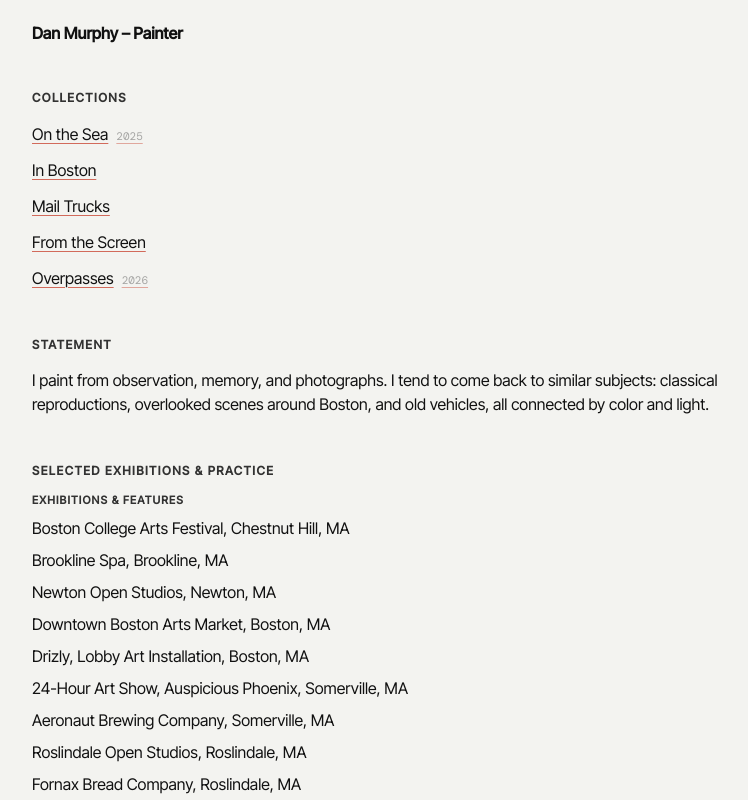
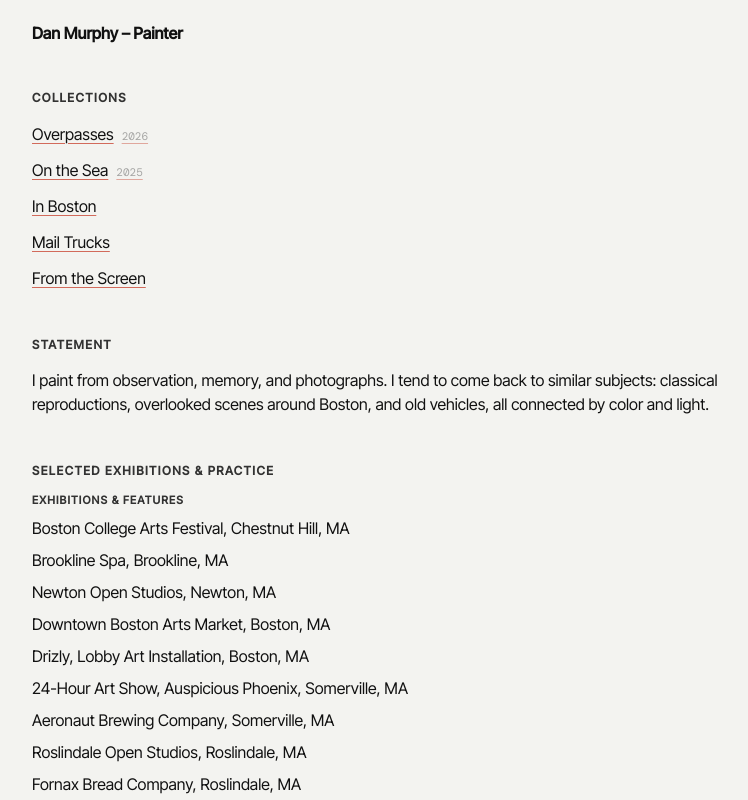
Before and after one commit to thatsdanmurphy/danmurphy-studio, a React (Vite) app: page / in a window 1280 px wide. Shown: the top 800 px of the page, without its empty margins (256-1004 px from the left). Built offline with nearby package versions, Linux system fonts and the light colour scheme; a web font is replaced by a local one.

Commit message:
Move Overpasses to top of collections list

```diff
--- a/src/components/Work/Work.jsx
+++ b/src/components/Work/Work.jsx
@@ -3,6 +3,18 @@ import React, { useEffect, useMemo, useCallback, useState, useRef, useId } from
 import "./Work.css";
 
 const PROJECTS = [
+  {
+    id: "overpasses",
+    title: "Overpasses",
+    year: "2026",
+    images: [
+      { src: "/assets/overpasses/89501-Twin-Bridges-11x14-Summer26.jpg", title: "Twin Bridges" },
+      { src: "/assets/overpasses/89502-Trestle-11x14-Summer26.jpg", title: "Trestle" },
+      { src: "/assets/overpasses/89503-On-Ramp-11x14-Summer26.jpg", title: "On Ramp" },
+      { src: "/assets/overpasses/89504-The-Bend-11x14-Summer26.jpg", title: "The Bend" },
+      { src: "/assets/overpasses/89505-Evening-Arch-11x14-Summer26.jpg", title: "Evening Arch" },
+    ],
+  },
   {
     id: "on-the-sea",
     title: "On the Sea",
@@ -43,18 +55,6 @@ const PROJECTS = [
     images: [
       { src: "/assets/film/89201-Big-Fish.webp", title: "Big Fish" },
       { src: "/assets/film/89202-Tombstone.webp", title: "Tombstone" },
-    ],
-  },
-  {
-    id: "overpasses",
-    title: "Overpasses",
-    year: "2026",
-    images: [
-      { src: "/assets/overpasses/89501-Twin-Bridges-11x14-Summer26.jpg", title: "Twin Bridges" },
-      { src: "/assets/overpasses/89502-Trestle-11x14-Summer26.jpg", title: "Trestle" },
-      { src: "/assets/overpasses/89503-On-Ramp-11x14-Summer26.jpg", title: "On Ramp" },
-      { src: "/assets/overpasses/89504-The-Bend-11x14-Summer26.jpg", title: "The Bend" },
-      { src: "/assets/overpasses/89505-Evening-Arch-11x14-Summer26.jpg", title: "Evening Arch" },
     ],
   },
 ];
```
